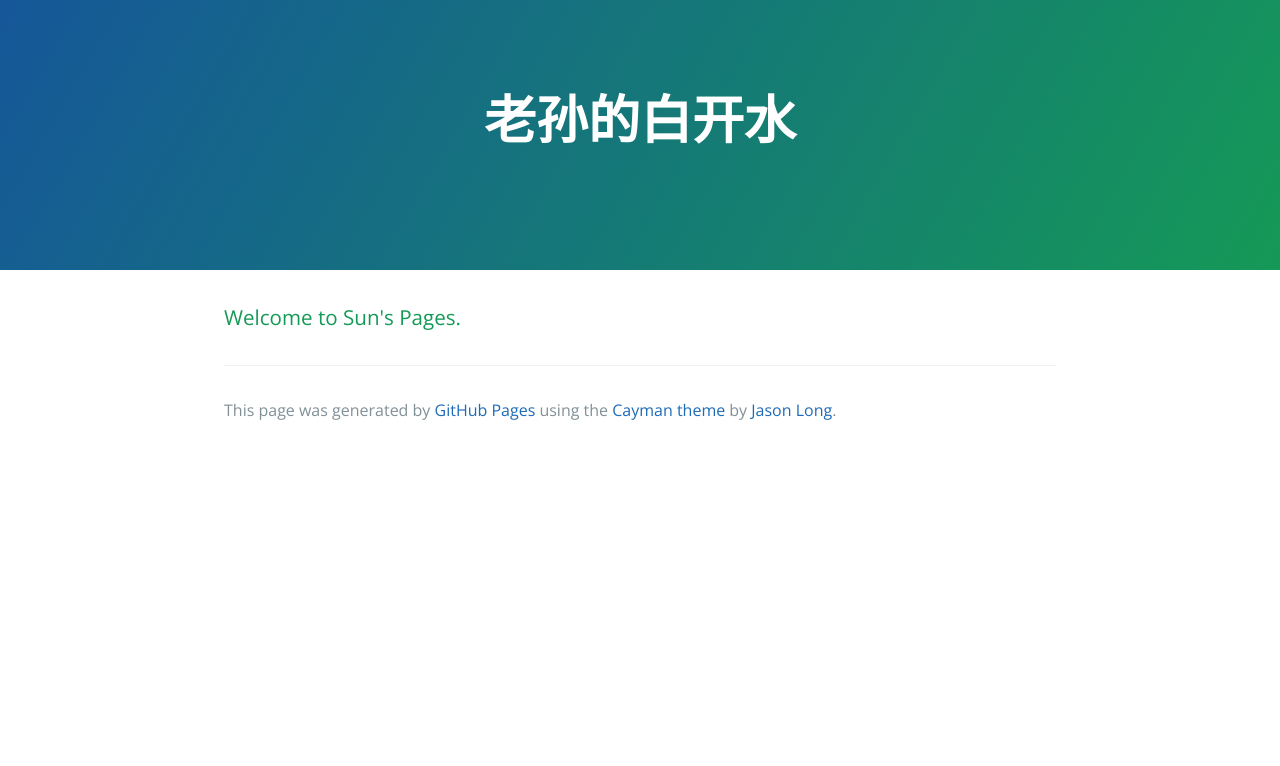
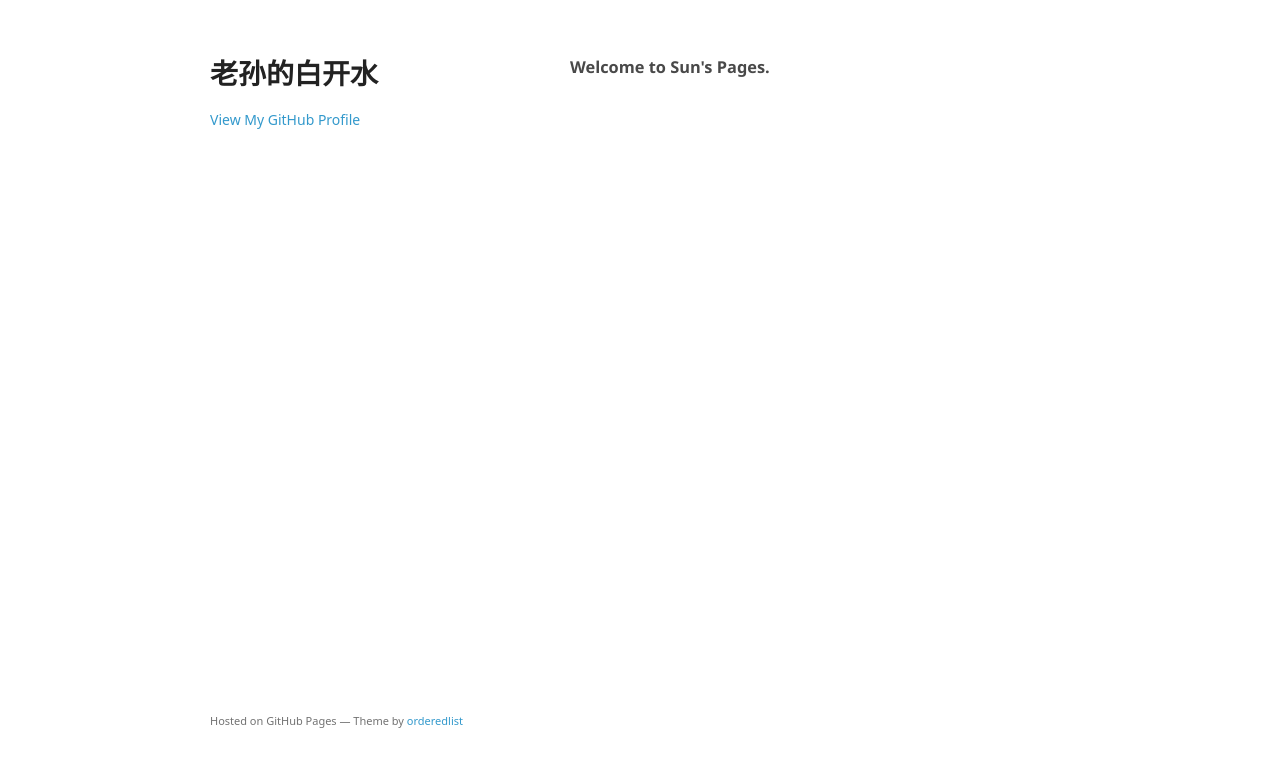
Before and after one commit to sunyjie/sunyjie.github.io, a plain HTML site: page index.html in a window 1280 px wide. Drawn offline with nearby package versions, Linux system fonts and the light colour scheme; a web font is replaced by a local one.

Commit message:
Replace master branch with page content via GitHub

```diff
--- a/index.html
+++ b/index.html
@@ -1,31 +1,36 @@
-<!DOCTYPE html>
-<html lang="en-us">
+<!doctype html>
+<html>
   <head>
-    <meta charset="UTF-8">
+    <meta charset="utf-8">
+    <meta http-equiv="X-UA-Compatible" content="chrome=1">
     <title>老孙的白开水 by sunyjie</title>
-    <meta name="viewport" content="width=device-width, initial-scale=1">
-    <link rel="stylesheet" type="text/css" href="stylesheets/normalize.css" media="screen">
-    <link href='https://fonts.googleapis.com/css?family=Open+Sans:400,700' rel='stylesheet' type='text/css'>
-    <link rel="stylesheet" type="text/css" href="stylesheets/stylesheet.css" media="screen">
-    <link rel="stylesheet" type="text/css" href="stylesheets/github-light.css" media="screen">
+
+    <link rel="stylesheet" href="stylesheets/styles.css">
+    <link rel="stylesheet" href="stylesheets/github-light.css">
+    <meta name="viewport" content="width=device-width">
+    <!--[if lt IE 9]>
+    <script src="//html5shiv.googlecode.com/svn/trunk/html5.js"></script>
+    <![endif]-->
   </head>
   <body>
-    <section class="page-header">
-      <h1 class="project-name">老孙的白开水</h1>
-      <h2 class="project-tagline"></h2>
-    </section>
+    <div class="wrapper">
+      <header>
+        <h1>老孙的白开水</h1>
+        <p></p>
 
-    <section class="main-content">
-      <h3>
+
+        <p class="view"><a href="https://github.com/sunyjie">View My GitHub Profile</a></p>
+
+      </header>
+      <section>
+        <h3>
 <a id="welcome-to-suns-pages" class="anchor" href="#welcome-to-suns-pages" aria-hidden="true"><span aria-hidden="true" class="octicon octicon-link"></span></a>Welcome to Sun's Pages.</h3>
-
-      <footer class="site-footer">
-
-        <span class="site-footer-credits">This page was generated by <a href="https://pages.github.com">GitHub Pages</a> using the <a href="https://github.com/jasonlong/cayman-theme">Cayman theme</a> by <a href="https://twitter.com/jasonlong">Jason Long</a>.</span>
+      </section>
+      <footer>
+        <p><small>Hosted on GitHub Pages &mdash; Theme by <a href="https://github.com/orderedlist">orderedlist</a></small></p>
       </footer>
-
-    </section>
-
+    </div>
+    <script src="javascripts/scale.fix.js"></script>
 
   </body>
 </html>
```
